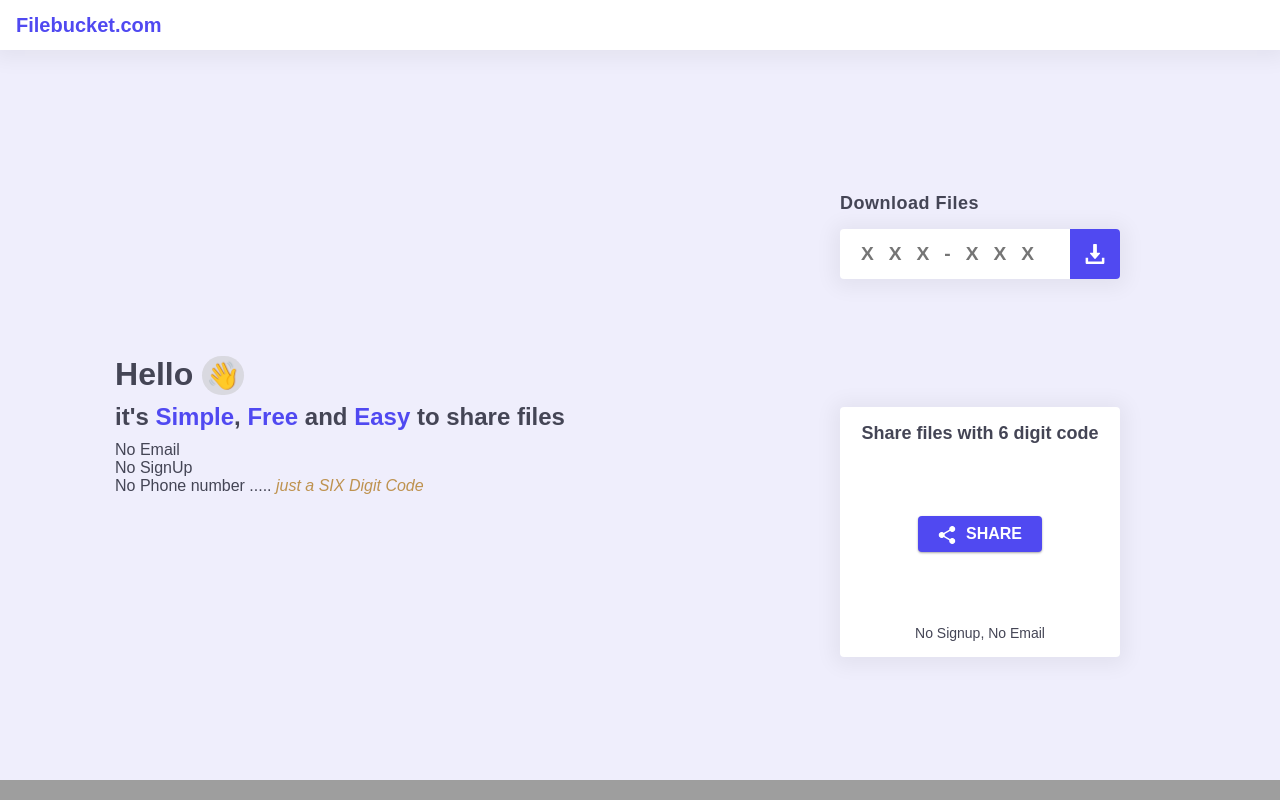
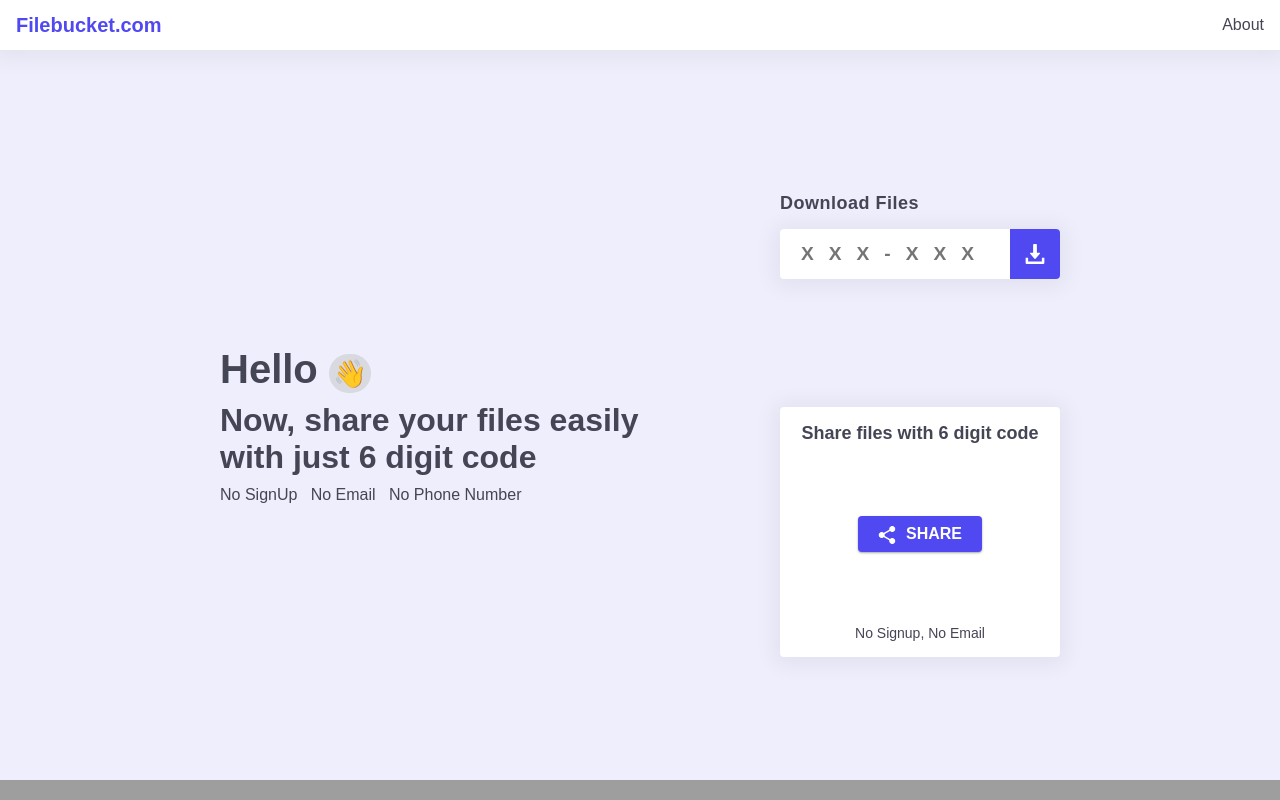
Before and after one commit to spurushottam13/sendfastv2, a React (Create React App) app: page / in a window 1280 px wide. Built offline with nearby package versions, Linux system fonts and the light colour scheme; grey boxes are pictures that could not be loaded; the HTML template or start-up script is replaced by a standard one.

Commit message:
Added UI

```diff
--- a/src/App.css
+++ b/src/App.css
@@ -40,6 +40,7 @@ input[type=number] {
   height: calc(100% - 50px);
   width: 100%;
   display: flex;
+  justify-content: center;
 }
 
 .hidden{
--- a/src/components/Header/header.css
+++ b/src/components/Header/header.css
@@ -6,6 +6,7 @@
     align-items: center;
     padding: 0 1rem;
     box-shadow: 0 2px 20px 7px rgba(0,0,0,.05);
+    justify-content: space-between;
 }
 
 .logo-title{
@@ -14,3 +15,7 @@
     letter-spacing: 0px;
     color: var(--primary);
 }
+
+.header-section .about{
+    cursor: pointer;
+}
--- a/src/components/Header/index.js
+++ b/src/components/Header/index.js
@@ -6,6 +6,9 @@ export default function Header(){
             <div className="logo-title">
             <span>File</span><span>bucket.com</span>
             </div>
+            <div className="about">
+                About
+            </div>
         </div>
     )
 }
--- a/src/components/LeftContent/index.js
+++ b/src/components/LeftContent/index.js
@@ -8,17 +8,11 @@ export default function LeftContent() {
                     Hello <span className="hello-emoji" role="img" aria-label="hello">👋 </span>
                 </div>
                 <div className="comment">
-                    it's <span className="attribute">Simple</span>, <span className="attribute">Free</span> and <span className="attribute">Easy</span> to share files
+                    Now, share your files easily with just 6 digit code
                 </div>
                 <div>
                     <div>
-                        No Email
-                    </div>
-                    <div>
-                        No SignUp
-                    </div>
-                    <div>
-                        No Phone number ..... <span className="italic">just a SIX Digit Code</span>
+                       No SignUp &nbsp; No Email &nbsp; No Phone Number
                     </div>
                 </div>
             </div>
--- a/src/components/LeftContent/left-content.css
+++ b/src/components/LeftContent/left-content.css
@@ -1,15 +1,15 @@
 .left-content-section{
-    flex: 1 1;
     display: flex;
     justify-content: space-evenly;
     align-items: center;
     padding: 1rem;
     box-sizing: border-box;
     flex-direction: column;
+    width: 480px;
 }
 
 .left-content-section .hello-wrapper{
-    font-size: 2rem;
+    font-size: 2.5rem;
     font-weight: 700;
     margin-bottom: 10px;
     color: var(--dark);
@@ -23,7 +23,7 @@
 }
 
 .left-content-section .comment{
-    font-size: 1.5rem;
+    font-size: 2rem;
     font-weight: bold;
     color: var(--dark);
     margin-bottom: 10px;
--- a/src/components/Main/index.js
+++ b/src/components/Main/index.js
@@ -14,8 +14,8 @@ export default function Main() {
                 shouldRenderChild && (
                     <Fragment>
                         <div className="t1">
-                            <div className="t2"><span>Simple</span> <span>Free</span> & <span>Easy</span></div>
-                            <div className="t3"> to share files online</div>
+                            <div className="t2">Now, share your files easily with just 6 digit code</div>
+                            <div className="t3">No SignUp   No Email   No Phone Number</div>
                         </div>
                         <Download setIsDownload={setIsDownload} setFileBucket={setFileBucket} isMounted={isDownload} />
                     </Fragment>
--- a/src/components/Main/main.css
+++ b/src/components/Main/main.css
@@ -1,5 +1,4 @@
 .main-section{
-    flex: 1 1;
     max-width: 600px;
     display: flex;
     align-items: center;
@@ -44,7 +43,6 @@
 }
 
 .t1{
-    text-align: center;
     padding: 10px 20px;
     background: #efeefc;
     /* box-shadow: 20px 20px 60px #cbcad6, -20px -20px 60px #ffffff; */
@@ -56,11 +54,14 @@
     font-weight: bold;
 }
 .t3{
-    font-size: 1.2rem;
+    font-size: 1rem;
 }
 
 @media only screen and (min-width: 500px){
     .t1{
         display: none;
     }
+    .main-section {
+        margin-left: 5rem;
+    }
 }
```
Also changed, not shown: 1 other file (tests, documents, lock files or other folders).
